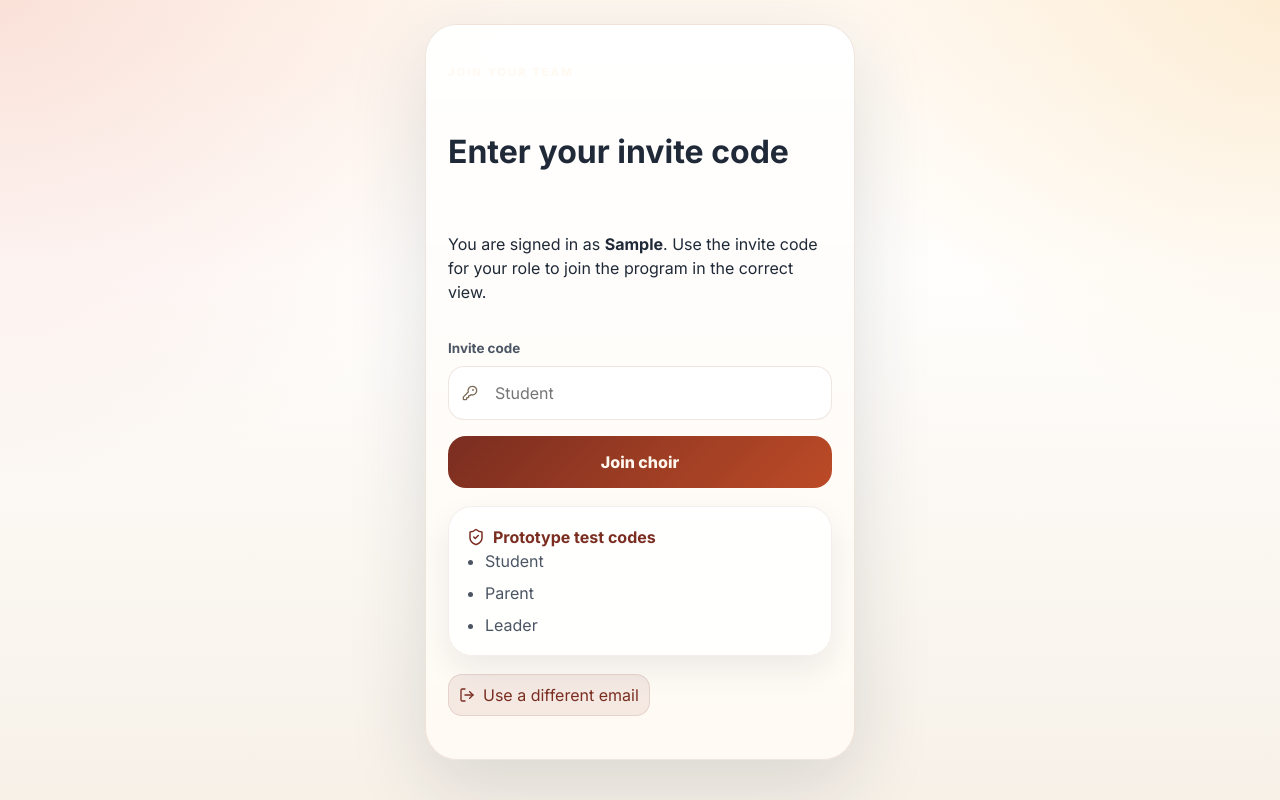
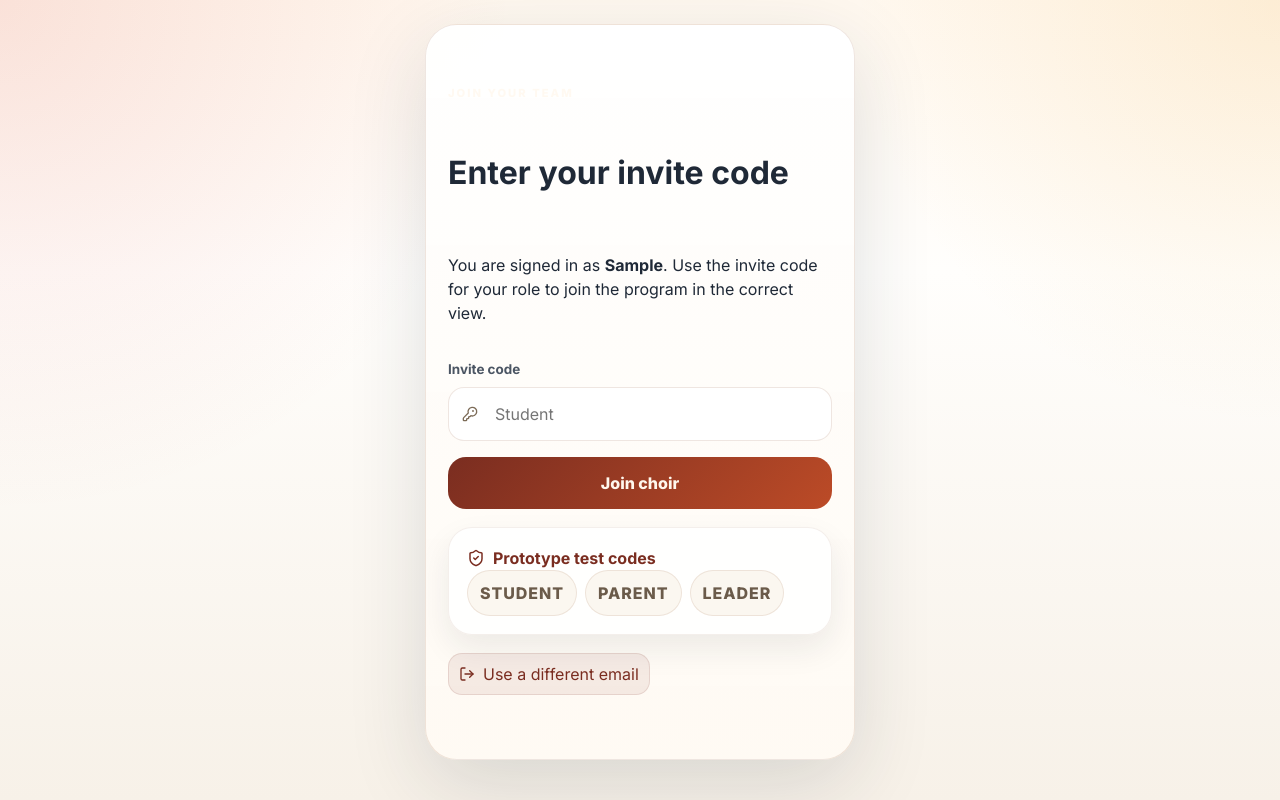
Before and after one commit to gilstrickland-ship-it/show-choir-readiness-hub, a React (Vite) app: page /auth/sign-in in a window 1280 px wide. Both pictures are taken after typing "Sample" into the empty fields and a click on the button "Continue". Built offline with nearby package versions, Linux system fonts and the light colour scheme.

Commit message:
Add one-tap prototype role selection

```diff
--- a/src/screens/auth/JoinTeamPage.tsx
+++ b/src/screens/auth/JoinTeamPage.tsx
@@ -21,6 +21,13 @@ export function JoinTeamPage() {
   const handleSubmit = (event: FormEvent) => {
     event.preventDefault();
     const result = joinProgram(code);
+    setMessage(result.message);
+    setIsError(!result.ok);
+  };
+
+  const handleQuickJoin = (inviteCode: string) => {
+    const result = joinProgram(inviteCode);
+    setCode(inviteCode);
     setMessage(result.message);
     setIsError(!result.ok);
   };
@@ -65,11 +72,29 @@ export function JoinTeamPage() {
               <ShieldCheck size={18} />
               <strong>Prototype test codes</strong>
             </div>
-            <ul>
-              <li>Student</li>
-              <li>Parent</li>
-              <li>Leader</li>
-            </ul>
+            <div className="segmented">
+              <button
+                type="button"
+                className="segment"
+                onClick={() => handleQuickJoin("Student")}
+              >
+                Student
+              </button>
+              <button
+                type="button"
+                className="segment"
+                onClick={() => handleQuickJoin("Parent")}
+              >
+                Parent
+              </button>
+              <button
+                type="button"
+                className="segment"
+                onClick={() => handleQuickJoin("Leader")}
+              >
+                Leader
+              </button>
+            </div>
           </div>
 
           {message ? (
```
